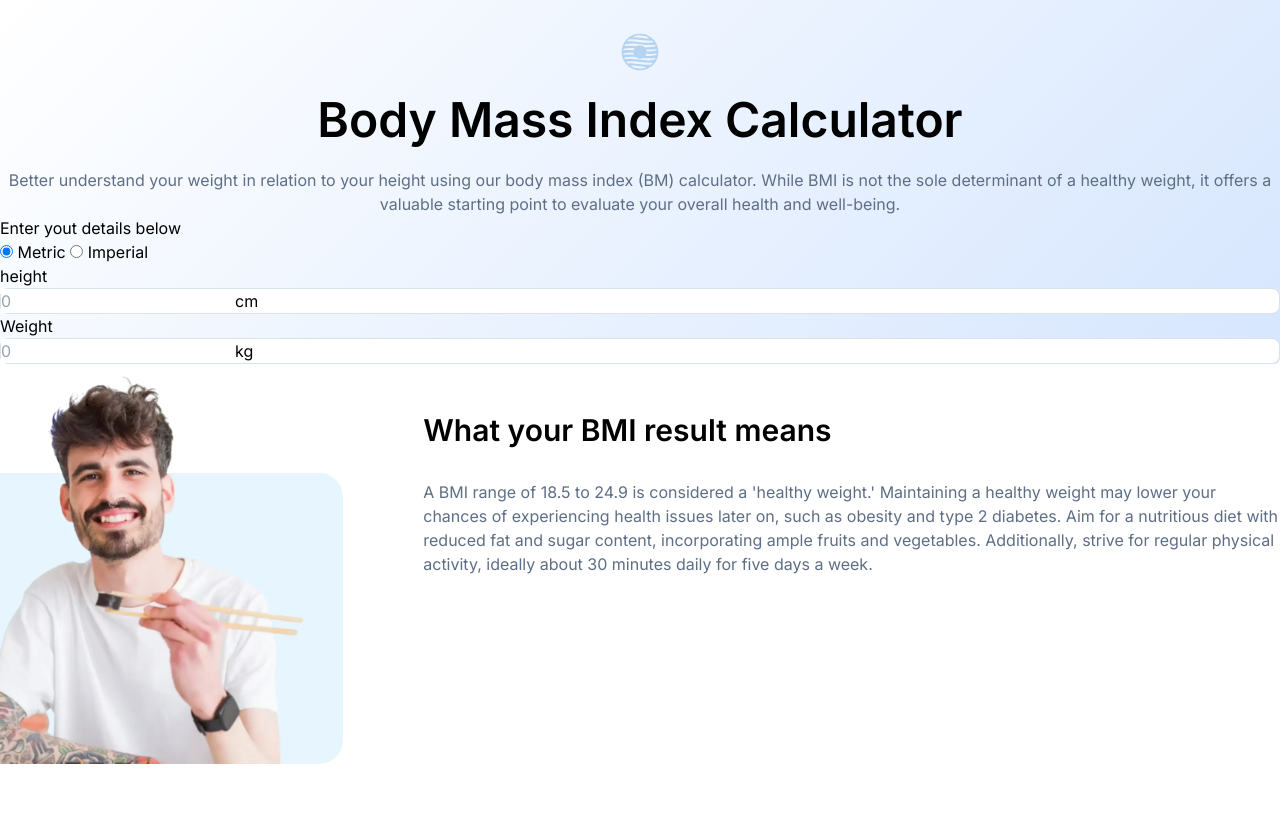
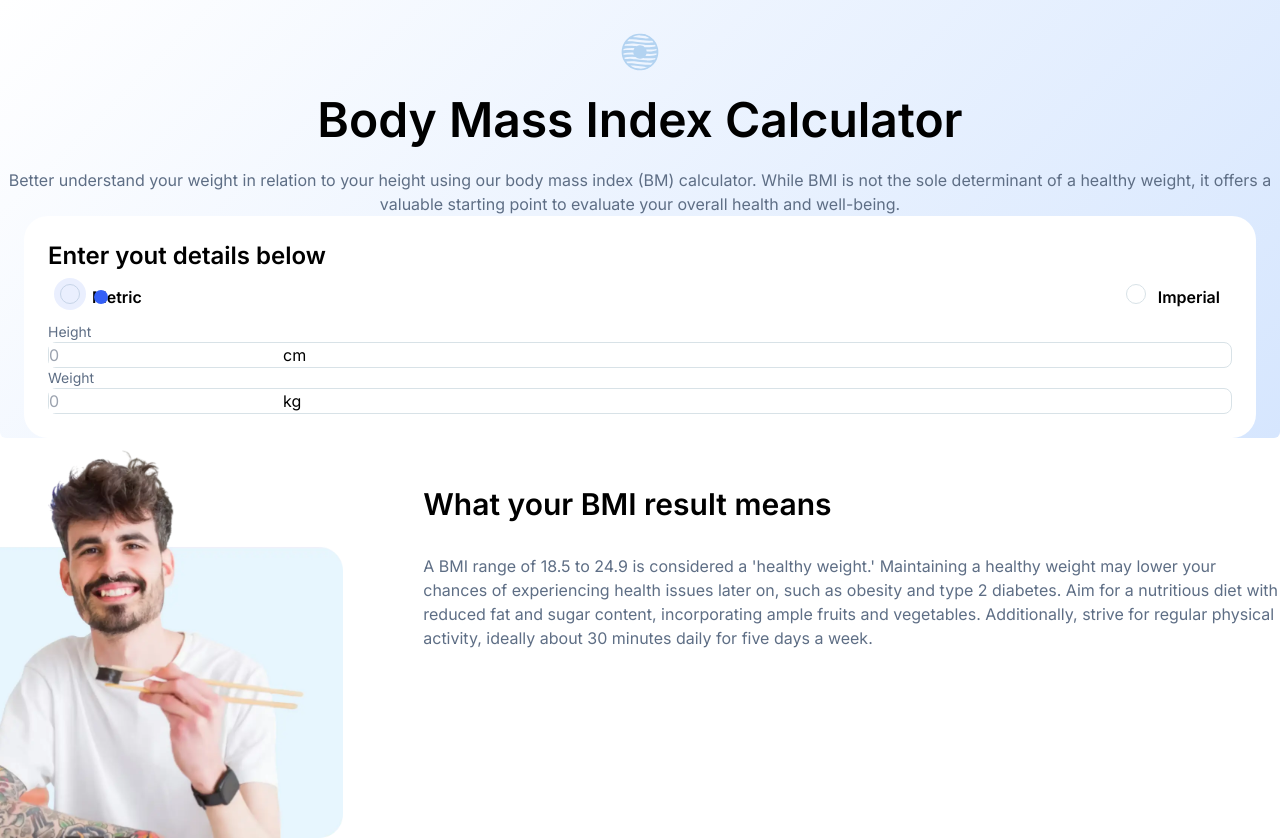
Before and after one commit to alfonso-ramos/bmi-calculator, a Vue app: page / in a window 1280 px wide. Shown: the top 840 px of the page. Built offline with nearby package versions, Linux system fonts and the light colour scheme.

Commit message:
[ADD] Agregados estilos a los input radio acorde al diseño

```diff
--- a/src/components/Calculator.vue
+++ b/src/components/Calculator.vue
@@ -35,26 +35,64 @@ watch([height, weight, feet, inches, stones, pounds], () => {
 </script>
 
 <template>
-    <div>
-        <h2>Enter yout details below</h2>
-        <div>
-            <label>
-                <input type="radio" v-model="selectedSystem" value="metric">
-                Metric
+    <div class="bg-white rounded-3xl mx-6 p-6">
+        <h2 class="text-2xl font-semibold">Enter yout details below</h2>
+        <div class="flex justify-between">
+            <label class="relative flex items-center p-3 rounded-full cursor-pointer gap-3" htmlFor="blue">
+                <div>
+                    <input
+                        name="color"
+                        type="radio"
+                        class="before:content[''] peer relative h-5 w-5 cursor-pointer appearance-none rounded-full border border-borders text-blue transition-all before:absolute before:top-2/4 before:left-2/4 before:block before:h-8 before:w-8 before:-translate-y-2/4 before:-translate-x-2/4 before:rounded-full before:bg-blue before:opacity-0 before:transition-opacity
+                        checked:before:bg-blue checked:before:opacity-10 hover:border-blue"
+                        value="metric"
+                        id="blue"
+                        v-model="selectedSystem"/>
+                    <span
+                        class="absolute text-blue transition-opacity opacity-0 pointer-events-none top-2/4 left-2/4 -translate-y-2/4 -translate-x-2/4 peer-checked:opacity-100">
+                        <svg xmlns="http://www.w3.org/2000/svg" class="h-3.5 w-3.5" viewBox="0 0 16 16" fill="currentColor">
+                            <circle data-name="ellipse" cx="8" cy="8" r="8"></circle>
+                        </svg>
+                    </span>
+                </div>
+                <p class="font-semibold">
+                    Metric
+                </p>
             </label>
-            <label>
-                <input type="radio" v-model="selectedSystem" value="imperial">
-                Imperial
+            <label class="relative flex items-center p-3 rounded-full cursor-pointer gap-3" htmlFor="blue">
+                <div>
+                    <input
+                        name="color"
+                        type="radio"
+                        class="before:content[''] peer relative h-5 w-5 cursor-pointer appearance-none rounded-full border border-borders text-blue transition-all before:absolute before:top-2/4 before:left-2/4 before:block before:h-8 before:w-8 before:-translate-y-2/4 before:-translate-x-2/4 before:rounded-full before:bg-blue before:opacity-0 before:transition-opacity
+                        checked:before:bg-blue checked:before:opacity-10 hover:border-blue"
+                        value="imperial"
+                        id="blue"
+                        v-model="selectedSystem"/>
+                    <span
+                        class="absolute text-blue transition-opacity opacity-0 pointer-events-none top-2/4 left-2/4 -translate-y-2/4 -translate-x-2/4 peer-checked:opacity-100">
+                        <svg xmlns="http://www.w3.org/2000/svg" class="h-3.5 w-3.5" viewBox="0 0 16 16" fill="currentColor">
+                            <circle data-name="ellipse" cx="8" cy="8" r="8"></circle>
+                        </svg>
+                    </span>
+                </div>
+                <p class="font-semibold">
+                    Imperial
+                </p>
             </label>
         </div>
 
         <div v-if="selectedSystem === 'metric'">
-            <label for="height">height</label>
+            <label for="height">
+                <p class="text-sm text-dark-electric-blue">Height</p>
+            </label>
             <div class="flex bg-white rounded-lg border border-solid border-borders">
                 <input id="height" type="number" inputmode="numeric" min="0" placeholder="0" v-model.number="height">
                 <p>cm</p>
             </div>
-            <label for="weight">Weight</label>
+            <label for="weight">
+                <p class="text-sm text-dark-electric-blue">Weight</p>
+            </label>
             <div class="flex bg-white rounded-lg border border-solid border-borders">
                 <input id="weight" placeholder="0" type="number" v-model.number="weight">
                 <p>kg</p>
@@ -63,22 +101,22 @@ watch([height, weight, feet, inches, stones, pounds], () => {
         <div v-else>
             <label for="feet">Height</label>
             <div>
-                <div>
+                <div class="flex bg-white rounded-lg border border-solid border-borders">
                     <input id="feet" type="number" v-model.number="feet">
                     <p>ft</p>
-                </div>
-                <div>
+                </div class="flex bg-white rounded-lg border border-solid border-borders">
+                <div class="flex bg-white rounded-lg border border-solid border-borders">
                     <input id="inches" type="number" v-model.number="inches">
                     <p>in</p>
                 </div>
             </div>
             <label for="stones">Weight</label>
             <div>
-                <div>
+                <div class="flex bg-white rounded-lg border border-solid border-borders">
                     <input id="stones" type="number" v-model.number="stones">
                     <p>st</p>
                 </div>
-                <div>
+                <div class="flex bg-white rounded-lg border border-solid border-borders">
                     <input id="pounds" type="number" v-model.number="pounds">
                     <p>lbs</p>
                 </div>
@@ -88,8 +126,6 @@ watch([height, weight, feet, inches, stones, pounds], () => {
             <p>Calculating...</p>
         </div>
         <div v-else>
-            <p v-if="bmi !== null">BMI : {{ bmi.toFixed(1) }}</p>
-        </div>
-
+            <p v-if="bmi !== null">BMI : {{ bmi.toFixed(1) }}</p>        </div>
     </div>
 </template>
```
